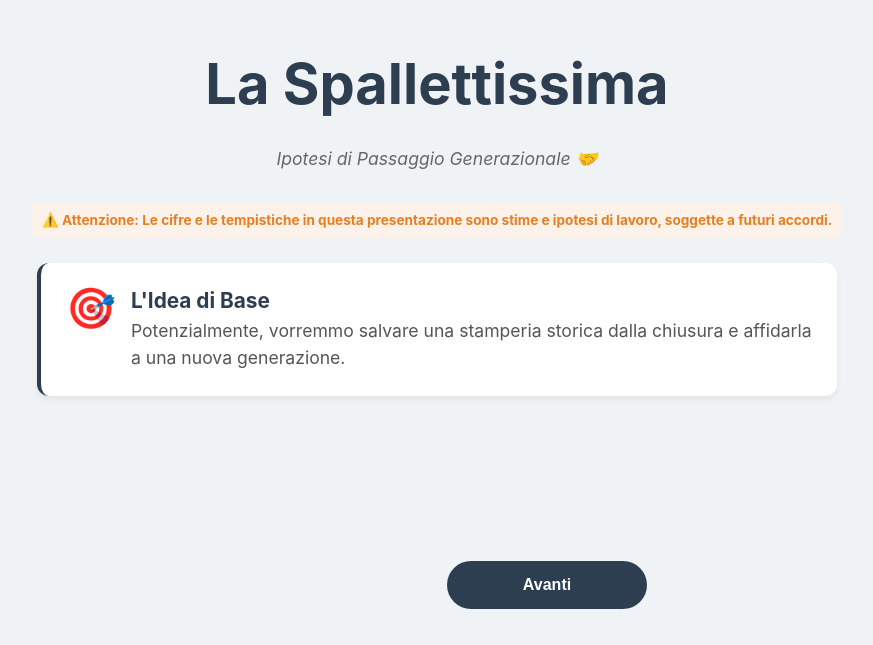
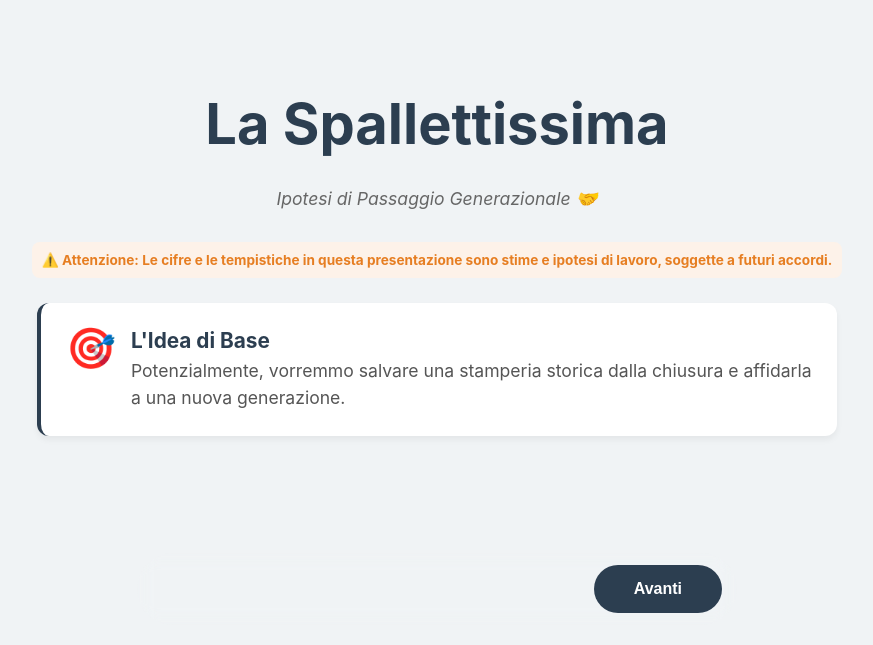
Before and after one commit to fra-zollo/spallettissima, a plain HTML site: page index.html in a window 1280 px wide. Shown: the part 155-800 px from the top of the page, without its empty margins (203-1076 px from the left). Drawn offline with nearby package versions, Linux system fonts and the light colour scheme.

Commit message:
Update index.html

```diff
--- a/index.html
+++ b/index.html
@@ -16,16 +16,23 @@
 
         * { box-sizing: border-box; }
 
+        /* Uso di 100dvh (Dynamic Viewport Height) che risolve il bug della barra di ricerca sui telefoni */
         body, html {
             margin: 0; padding: 0;
             font-family: -apple-system, BlinkMacSystemFont, 'Segoe UI', Roboto, Helvetica, Arial, sans-serif;
             background-color: var(--bg); color: var(--text);
-            overflow-x: hidden; height: 100vh;
+            overflow-x: hidden; height: 100dvh;
         }
 
+        /* Fallback per vecchi browser che non supportano dvh */
+        @supports not (height: 100dvh) {
+            body, html { height: 100vh; }
+        }
+
+        /* Aggiunto padding-bottom molto alto per non far coprire il testo dai pulsanti fluttuanti */
         #presentation-container {
-            position: relative; width: 100vw; height: calc(100vh - 80px);
-            overflow-y: auto; overflow-x: hidden; padding-bottom: 20px;
+            position: relative; width: 100vw; height: 100%;
+            overflow-y: auto; overflow-x: hidden; padding-bottom: 140px;
         }
 
         .slide {
@@ -49,7 +56,7 @@
 
         .subtitle { text-align: center; color: #666; font-size: 1.1rem; margin-bottom: 30px; font-style: italic; }
 
-        /* Questa è la regola che nasconde completamente tutte le citazioni */
+        /* Nasconde completamente tutte le citazioni visivamente */
         .cite { display: none !important; }
 
         .disclaimer { font-size: 0.85rem; color: #e67e22; text-align: center; font-weight: bold; margin-bottom: 15px; background: #fdf2e9; padding: 10px; border-radius: 8px;}
@@ -72,15 +79,30 @@
         .text-col, .chart-col { width: 100%; }
         .chart-col { background: white; padding: 15px; border-radius: 12px; box-shadow: 0 4px 6px rgba(0,0,0,0.05); }
 
+        /* Barra di controllo FLUTTUANTE, perfetta per mobile */
         .controls {
-            position: fixed; bottom: 0; left: 0; width: 100%; height: 80px;
-            background: white; display: flex; justify-content: space-between; align-items: center;
-            padding: 0 20px; box-shadow: 0 -2px 10px rgba(0,0,0,0.1); z-index: 100;
+            position: fixed;
+            bottom: 25px; /* Spostata in alto, non più incollata al fondo */
+            left: 50%;
+            transform: translateX(-50%);
+            width: calc(100% - 40px);
+            max-width: 500px;
+            background: rgba(255, 255, 255, 0.95);
+            backdrop-filter: blur(10px);
+            display: flex;
+            justify-content: space-between;
+            align-items: center;
+            padding: 12px 15px;
+            box-shadow: 0 10px 25px rgba(0,0,0,0.15);
+            border-radius: 40px; /* Effetto pillola */
+            z-index: 100;
+            margin-bottom: env(safe-area-inset-bottom); /* Spazio extra sui nuovi iPhone */
         }
+
         button {
             background-color: var(--primary); color: white; border: none;
-            padding: 15px 30px; font-size: 1rem; font-weight: bold; border-radius: 30px;
-            cursor: pointer; transition: background 0.3s; width: 45%; max-width: 200px;
+            padding: 12px 25px; font-size: 1rem; font-weight: bold; border-radius: 30px;
+            cursor: pointer; transition: background 0.3s; width: 48%;
         }
         button:active { transform: scale(0.98); }
 
@@ -92,7 +114,10 @@
             .card-icon { font-size: 2.5rem; }
             .card-text h3 { font-size: 1.3rem; }
             .card-text p { font-size: 1.1rem; }
-            .controls { justify-content: center; gap: 20px; background: transparent; box-shadow: none; bottom: 20px; }
+            /* Su PC la barra torna normale e si mimetizza in basso */
+            .controls { bottom: 20px; box-shadow: none; background: transparent; width: 100%; max-width: 600px; }
+            button { width: auto; padding: 15px 40px; }
+            #presentation-container { padding-bottom: 80px; }
         }
     </style>
 </head>
@@ -103,7 +128,7 @@
     <!-- Slide 1: Titolo -->
     <div class="slide active">
         <h1>La Spallettissima</h1>
-        <p class="subtitle">Ipotesi di Passaggio Generazionale 🤝 <span class="cite"></span></p>
+        <p class="subtitle">Ipotesi di Passaggio Generazionale 🤝 <span class="cite">[cite: 1]</span></p>
         <div class="disclaimer">⚠️ Attenzione: Le cifre e le tempistiche in questa presentazione sono stime e ipotesi di lavoro, soggette a futuri accordi.</div>
 
         <div class="card-container" style="margin-top: 10px;">
@@ -296,7 +321,7 @@
 
 </div>
 
-<!-- Controlli Fissi Mobile -->
+<!-- Controlli FLUTTUANTI -->
 <div class="controls">
     <button id="prevBtn" onclick="changeSlide(-1)">Indietro</button>
     <button id="nextBtn" onclick="changeSlide(1)">Avanti</button>
```
